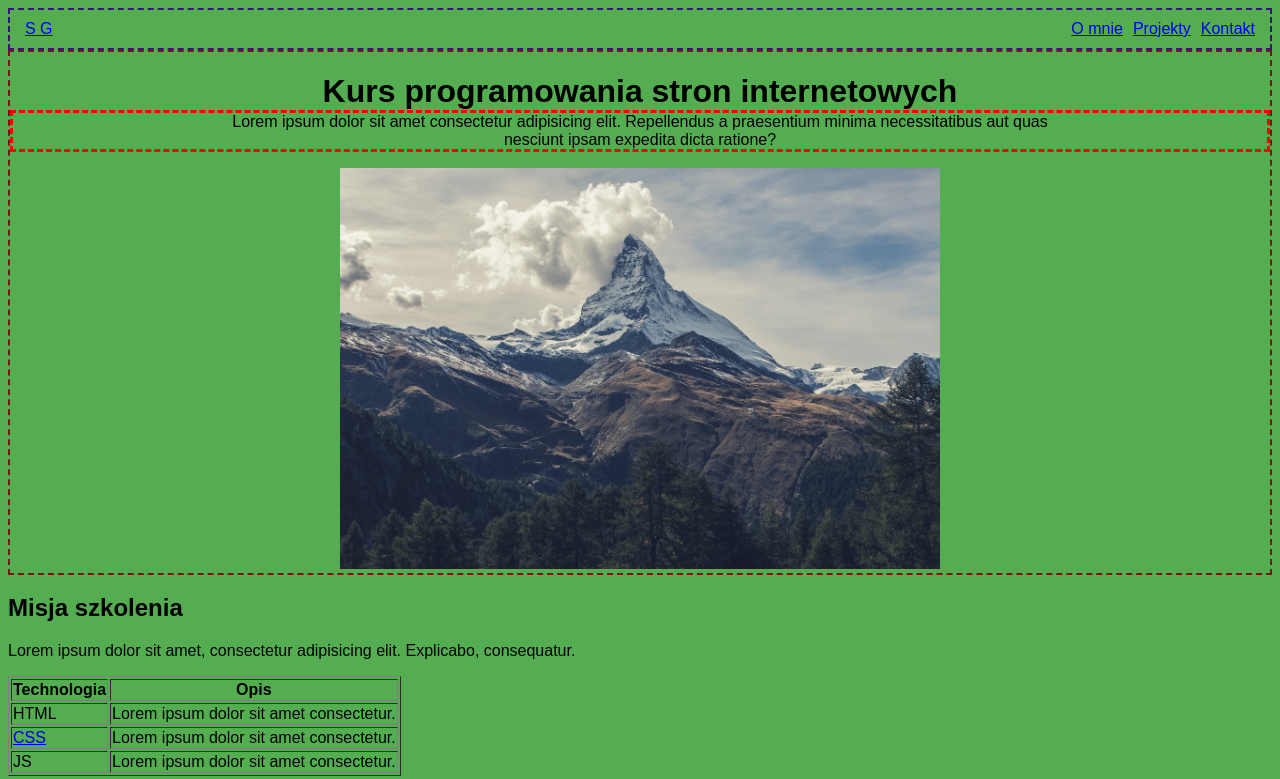
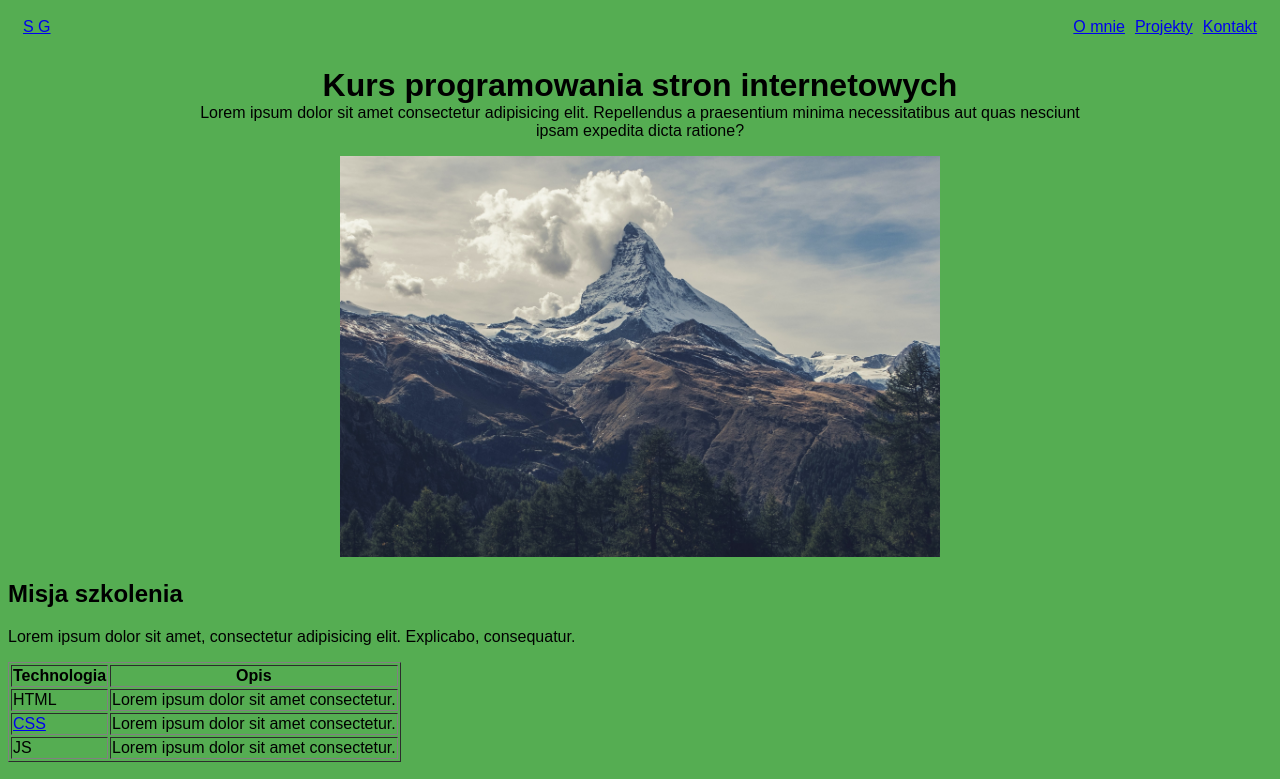
Before and after one commit to gradseb/gradseb.github.io, a plain HTML site: page index.html in a window 1280 px wide. Shown: the top 779 px of the page. Drawn offline with Linux system fonts and the light colour scheme; a web font is replaced by a local one.

Commit message:
border clear

```diff
--- a/style.css
+++ b/style.css
@@ -6,8 +6,6 @@ body{
 }
 
 nav{
-    border: 2px dashed rgb(51, 22, 119);
-    border-style:dashed;
     display: flex;
     justify-content: space-between;
     align-items: center;
@@ -27,7 +25,6 @@ nav{
 }
 
 .headerBody{
-    border: 2px dashed rgb(119, 22, 22);
     text-align: center;
 }
 img{
@@ -40,6 +37,5 @@ p{
     margin-top: 0;
 }
 .headerBody p{
-    border:3px dashed red;
     padding: 0 15%;
 }
```
